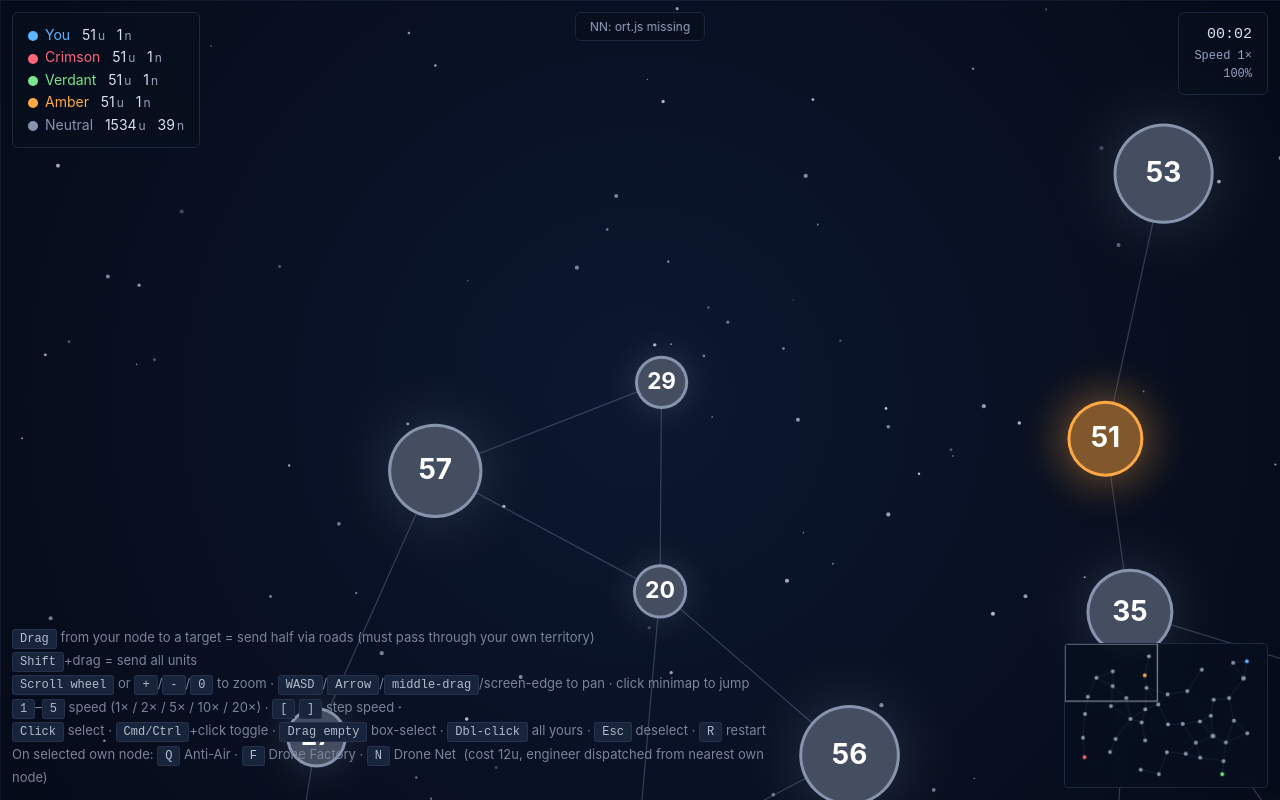
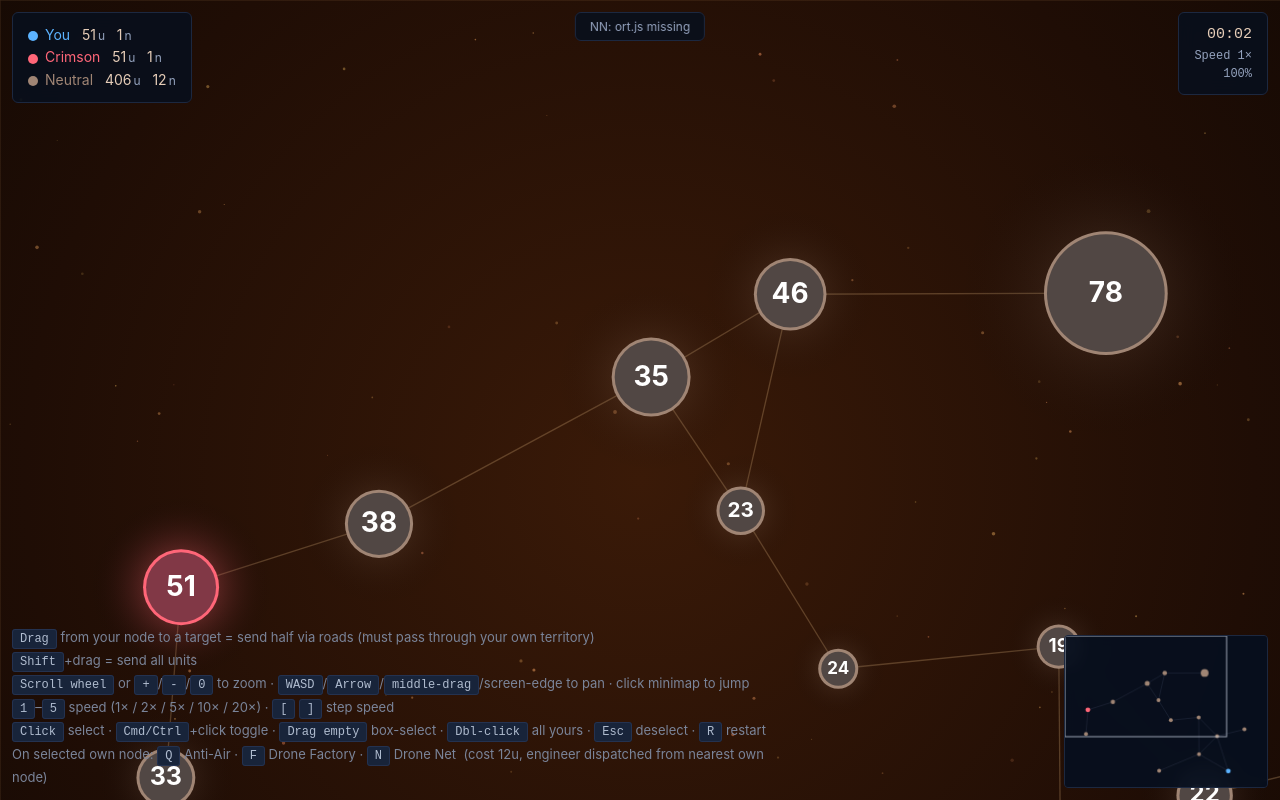
Before and after one commit to DD-Ching/cell-conquest, a plain HTML site: page node-conquest.html in a window 1280 px wide. Drawn offline with Linux system fonts and the light colour scheme; animation ran at ten frames a second.

Commit message:
Mars Front: visual restyle, 1v1, smaller arena, AA tracer beams
Theme shift from winter to Mars warfare:
- Background gradient: cold blue → warm rust (#3a1a08 → #0d0703)
- Snow → dust: sideways-blowing sandy haze (HSL 18-40 range)
- Road colors warmed (orange-red blockage scale)
- Title: Frozen Front → Mars Front

Gameplay scale down:
- WORLD: 2800×2000 → 1600×1200
- N nodes: 32-55 → 10-16
- AIS: ['red', 'green', 'amber'] → ['red'] (single opponent for clearer reads)
- FACTIONS roster trimmed accordingly

Saturation interception visualised:
- AA fire now spawns short tracer beams (~5/sec per AA per drone in range)
- Tracers fade over 0.18s
- Overlapping AA zones produce noticeably denser beam storms — the math
  is the same (additive DPS) but it's now visible to the player.

State: snowflakes → dust; added tracers[].
CLAUDE.md: documented roadmap (deployable structures, asymmetric bases,
formal saturation math, Kenney asset integration) for next iterations.

```diff
--- a/js/config.js
+++ b/js/config.js
@@ -4,8 +4,11 @@
 // =====================================================
 
 // ---- World ----
-export const WORLD_W = 2800;
-export const WORLD_H = 2000;
+// Smaller arena → fewer nodes, faster decisive fights.
+export const WORLD_W = 1600;
+export const WORLD_H = 1200;
+export const N_NODES_MIN = 10;
+export const N_NODES_MAX = 16;
 
 // ---- Movement ----
 export const FLEET_SPEED = 95;          // troop fleets, world px/sec
--- a/js/engineering.js
+++ b/js/engineering.js
@@ -9,6 +9,7 @@
 import { state } from './state.js';
 import { dist } from './util.js';
 import { findPath } from './world.js';
+import { COLOR } from './factions.js';
 import {
   ENG_HP, ENG_BUILD_RATE, ENG_CLEAR_RATE, ENG_COST,
   AA_BUILD_TIME, AA_HP, AA_RADIUS, AA_DPS,
@@ -173,17 +174,36 @@
   }
 }
 
-/** Anti-air buildings fire at enemy drones in range. Damage stacks across overlapping AA. */
+/** Anti-air buildings fire at enemy drones in range. Damage stacks across overlapping
+ *  AA — visualized as tracer beams. Multiple overlapping AAs → multiple beams per
+ *  drone per second, making the saturation interception math visible to the player. */
 export function updateAntiAir(dt) {
+  const tracerRate = 5;        // beams/sec per AA when a drone is in its range
   for (const n of state.nodes) {
     for (const b of n.buildings) {
       if (b.type !== 'antiair' || !b.active) continue;
       for (const f of state.fleets) {
         if (f.kind !== 'drone' || f.owner === n.owner) continue;
         const d = Math.hypot(f.x - n.x, f.y - n.y);
-        if (d <= AA_RADIUS) f.hp -= AA_DPS * dt;
+        if (d > AA_RADIUS) continue;
+        f.hp -= AA_DPS * dt;
+        // Probabilistic tracer (independent per AA; overlapping → more beams)
+        if (Math.random() < tracerRate * dt) {
+          state.tracers.push({
+            x1: n.x, y1: n.y, x2: f.x, y2: f.y,
+            age: 0, maxAge: 0.18, color: COLOR[n.owner],
+          });
+        }
       }
     }
+  }
+}
+
+/** Tracer fade. Called from main loop. */
+export function updateTracers(dt) {
+  for (let i = state.tracers.length - 1; i >= 0; i--) {
+    state.tracers[i].age += dt;
+    if (state.tracers[i].age >= state.tracers[i].maxAge) state.tracers.splice(i, 1);
   }
 }
 
--- a/js/factions.js
+++ b/js/factions.js
@@ -1,6 +1,6 @@
 // =====================================================
 // Faction roster + color tables.
-// AIS is the list of AI-controlled faction ids (player excluded).
+// Mars Front: player (cyan) vs Crimson (Martian red). 1v1.
 // =====================================================
 
 function hexToRgba(hex, a) {
@@ -13,13 +13,11 @@
 export const FACTIONS = [
   { id: 'player',  name: 'You',     color: '#5cb3ff' },
   { id: 'red',     name: 'Crimson', color: '#ff6678' },
-  { id: 'green',   name: 'Verdant', color: '#79e58c' },
-  { id: 'amber',   name: 'Amber',   color: '#ffa844' },
-  { id: 'neutral', name: 'Neutral', color: '#8694ad' },
+  { id: 'neutral', name: 'Neutral', color: '#a08574' },   // sandy/dusty Mars rock
 ];
 
 export const COLOR = Object.fromEntries(FACTIONS.map(f => [f.id, f.color]));
 export const GLOW = Object.fromEntries(
   FACTIONS.map(f => [f.id, hexToRgba(f.color, f.id === 'neutral' ? 0.18 : 0.4)])
 );
-export const AIS = ['red', 'green', 'amber'];
+export const AIS = ['red'];     // single opponent
--- a/js/main.js
+++ b/js/main.js
@@ -15,7 +15,7 @@
 import { sendFleet, simulateFleets } from './fleets.js';
 import {
   resetEngineering, orderBuild,
-  updateDrones, updateAntiAir, updateBuildings,
+  updateDrones, updateAntiAir, updateBuildings, updateTracers,
 } from './engineering.js';
 import { aiTick } from './ai.js';
 import { nnLoad, nnResetGame } from './nn.js';
@@ -175,6 +175,7 @@
       simulate(subDt);
       for (const ai of AIS) aiTick(ai, subDt);
       updateParticles(subDt);
+      updateTracers(subDt);
     }
     state.elapsed += gameDt;
     checkVictory();
--- a/js/render.js
+++ b/js/render.js
@@ -49,27 +49,31 @@
 // =====================================================
 // Atmosphere
 // =====================================================
+// Mars dust — drifts mostly sideways with slow vertical haze.
 export function makeSnow() {
-  state.snowflakes = [];
-  const count = Math.floor((state.W * state.H) / 12000);
+  state.dust = [];
+  const count = Math.floor((state.W * state.H) / 14000);
   for (let i = 0; i < count; i++) {
-    state.snowflakes.push({
+    state.dust.push({
       x: Math.random() * state.W, y: Math.random() * state.H,
-      vx: -8 + Math.random() * 16, vy: 12 + Math.random() * 22,
-      r: 0.6 + Math.random() * 1.6,
-      a: 0.25 + Math.random() * 0.55,
+      vx: 18 + Math.random() * 30,            // wind blowing right
+      vy: -4 + Math.random() * 10,            // slight vertical drift
+      r: 0.5 + Math.random() * 1.4,
+      a: 0.18 + Math.random() * 0.4,
       drift: Math.random() * Math.PI * 2,
+      hue: 18 + Math.random() * 22,           // 18..40 = sandy orange range
     });
   }
 }
 
 export function updateSnow(dt) {
-  for (const s of state.snowflakes) {
-    s.x += (s.vx + Math.sin(performance.now() / 1500 + s.drift) * 6) * dt;
+  for (const s of state.dust) {
+    s.x += (s.vx + Math.sin(performance.now() / 1500 + s.drift) * 4) * dt;
     s.y += s.vy * dt;
-    if (s.y > state.H + 5) { s.y = -5; s.x = Math.random() * state.W; }
+    if (s.x > state.W + 5) { s.x = -5; s.y = Math.random() * state.H; }
     if (s.x < -5) s.x = state.W + 5;
-    if (s.x > state.W + 5) s.x = -5;
+    if (s.y > state.H + 5) s.y = -5;
+    if (s.y < -5) s.y = state.H + 5;
   }
 }
 
@@ -89,17 +93,18 @@
 export function render() {
   const ctx = state.ctx, W = state.W, H = state.H, zoom = state.zoom;
 
-  // Sky gradient
-  const bg = ctx.createRadialGradient(W / 2, H / 2, 0, W / 2, H / 2, Math.max(W, H) * 0.7);
-  bg.addColorStop(0, '#0c1830');
-  bg.addColorStop(1, '#040814');
+  // Martian sky — dusty rust gradient (warm rather than cold).
+  const bg = ctx.createRadialGradient(W / 2, H * 0.6, 0, W / 2, H * 0.6, Math.max(W, H) * 0.8);
+  bg.addColorStop(0, '#3a1a08');
+  bg.addColorStop(0.6, '#1f0d05');
+  bg.addColorStop(1, '#0d0703');
   ctx.fillStyle = bg;
   ctx.fillRect(0, 0, W, H);
 
-  // Snow (screen-space)
-  for (const s of state.snowflakes) {
+  // Mars dust (screen-space, blowing sideways)
+  for (const s of state.dust) {
     ctx.globalAlpha = s.a;
-    ctx.fillStyle = '#dceaff';
+    ctx.fillStyle = `hsl(${s.hue}, 65%, 60%)`;
     ctx.beginPath();
     ctx.arc(s.x, s.y, s.r, 0, Math.PI * 2);
     ctx.fill();
@@ -112,24 +117,24 @@
   ctx.translate(-state.cameraX, -state.cameraY);
 
   // World boundary
-  ctx.strokeStyle = 'rgba(80, 100, 140, 0.3)';
+  ctx.strokeStyle = 'rgba(180, 130, 80, 0.25)';
   ctx.lineWidth = 1 / zoom;
   ctx.strokeRect(0, 0, WORLD_W, WORLD_H);
 
-  // Roads (color by blockage)
+  // Roads (color by blockage) — sand → bright orange-red as blockage rises
   for (const r of state.roads) {
     const a = state.nodes[r.a], b = state.nodes[r.b];
     const e = getEdge(r.a, r.b);
     const blk = e ? e.blockage : 0;
     if (blk > 0.05) {
       const t = Math.min(1, blk);
-      const cr = Math.floor(140 + 115 * t), cg = Math.floor(160 - 60 * t), cb = Math.floor(195 - 140 * t);
-      ctx.strokeStyle = `rgba(${cr},${cg},${cb},${0.4 + 0.4 * t})`;
-      ctx.lineWidth = (1.2 + 1.8 * t) / zoom;
+      const cr = Math.floor(180 + 60 * t), cg = Math.floor(140 - 80 * t), cb = Math.floor(100 - 70 * t);
+      ctx.strokeStyle = `rgba(${cr},${cg},${cb},${0.5 + 0.4 * t})`;
+      ctx.lineWidth = (1.3 + 1.8 * t) / zoom;
       if (blk > BLOCKAGE_HEAVY) ctx.setLineDash([6 / zoom, 4 / zoom]);
     } else {
-      ctx.strokeStyle = 'rgba(140, 160, 195, 0.32)';
-      ctx.lineWidth = 1.2 / zoom;
+      ctx.strokeStyle = 'rgba(200, 160, 110, 0.32)';
+      ctx.lineWidth = 1.3 / zoom;
     }
     ctx.beginPath();
     ctx.moveTo(a.x, a.y);
@@ -137,6 +142,20 @@
     ctx.stroke();
     ctx.setLineDash([]);
   }
+
+  // AA tracer beams — render before nodes so beams pass behind icons.
+  // Stacking AAs all draw beams → visible saturation interception.
+  for (const t of state.tracers) {
+    const a = 1 - t.age / t.maxAge;
+    ctx.strokeStyle = t.color;
+    ctx.globalAlpha = a * 0.85;
+    ctx.lineWidth = (1.0 + 1.5 * a) / zoom;
+    ctx.beginPath();
+    ctx.moveTo(t.x1, t.y1);
+    ctx.lineTo(t.x2, t.y2);
+    ctx.stroke();
+  }
+  ctx.globalAlpha = 1;
 
   // Fleet trails (skip drones)
   for (const f of state.fleets) {
--- a/js/state.js
+++ b/js/state.js
@@ -24,7 +24,8 @@
   nodes: [],
   fleets: [],
   particles: [],
-  snowflakes: [],
+  dust: [],                  // atmospheric Mars dust (was 'snowflakes')
+  tracers: [],               // AA-fire tracer beams: {x1,y1,x2,y2,age,maxAge,color}
   roads: [],
   adj: new Map(),
   edgeData: new Map(),       // ekey(a,b) -> { blockage }
--- a/js/world.js
+++ b/js/world.js
@@ -3,13 +3,13 @@
 // road graph (k-NN + connectivity), pathfinding.
 // =====================================================
 import { state } from './state.js';
-import { WORLD_W, WORLD_H } from './config.js';
+import { WORLD_W, WORLD_H, N_NODES_MIN, N_NODES_MAX } from './config.js';
 import { dist } from './util.js';
 
-const NODE_MARGIN = 130;
-const BASE_GAP    = 95;
-const N_TARGET    = (W, H) => Math.min(55, Math.max(32, Math.floor((W * H) / 130000)));
-const ROAD_MAX    = 340;
+const NODE_MARGIN = 100;
+const BASE_GAP    = 80;
+const N_TARGET    = (W, H) => Math.min(N_NODES_MAX, Math.max(N_NODES_MIN, Math.floor((W * H) / 130000)));
+const ROAD_MAX    = 320;
 const ROAD_K      = 3;
 
 function pickSize(rng) {
--- a/node-conquest.html
+++ b/node-conquest.html
@@ -3,10 +3,10 @@
 <head>
 <meta charset="UTF-8">
 <meta name="viewport" content="width=device-width, initial-scale=1">
-<title>Frozen Front</title>
+<title>Mars Front</title>
 <style>
   * { box-sizing: border-box; }
-  body { margin: 0; background: #050a18; color: #d8e2f0; font-family: -apple-system, BlinkMacSystemFont, system-ui, sans-serif; overflow: hidden; user-select: none; -webkit-user-select: none; }
+  body { margin: 0; background: #0d0703; color: #e6cdb8; font-family: -apple-system, BlinkMacSystemFont, system-ui, sans-serif; overflow: hidden; user-select: none; -webkit-user-select: none; }
   canvas { display: block; cursor: crosshair; }
   #hud { position: fixed; top: 12px; left: 12px; padding: 11px 15px; background: rgba(8, 16, 30, 0.85); border: 1px solid #1c2840; border-radius: 6px; font-size: 14px; line-height: 1.6; pointer-events: none; backdrop-filter: blur(8px); -webkit-backdrop-filter: blur(8px); }
   #hud .swatch { display: inline-block; width: 10px; height: 10px; border-radius: 50%; margin-right: 7px; vertical-align: middle; }
```
Also changed, not shown: CLAUDE.md (+34 -0 lines).
